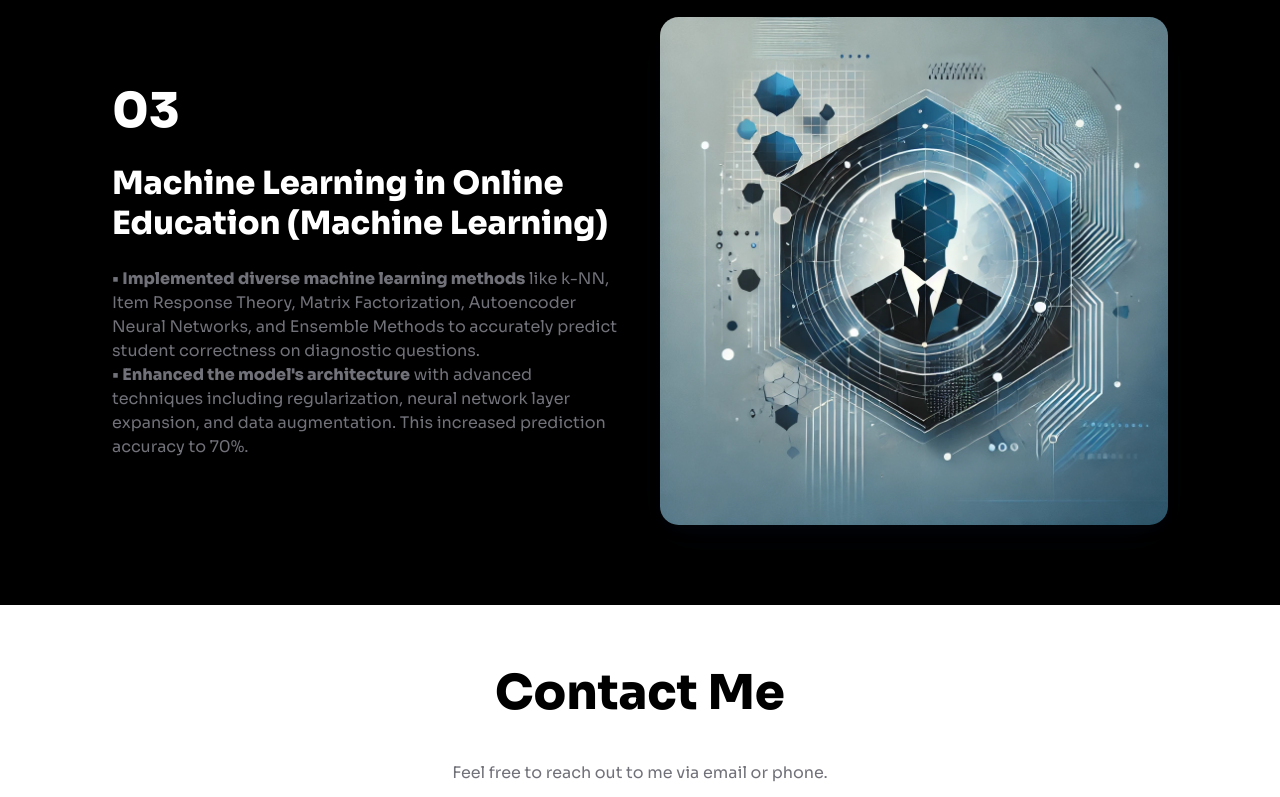
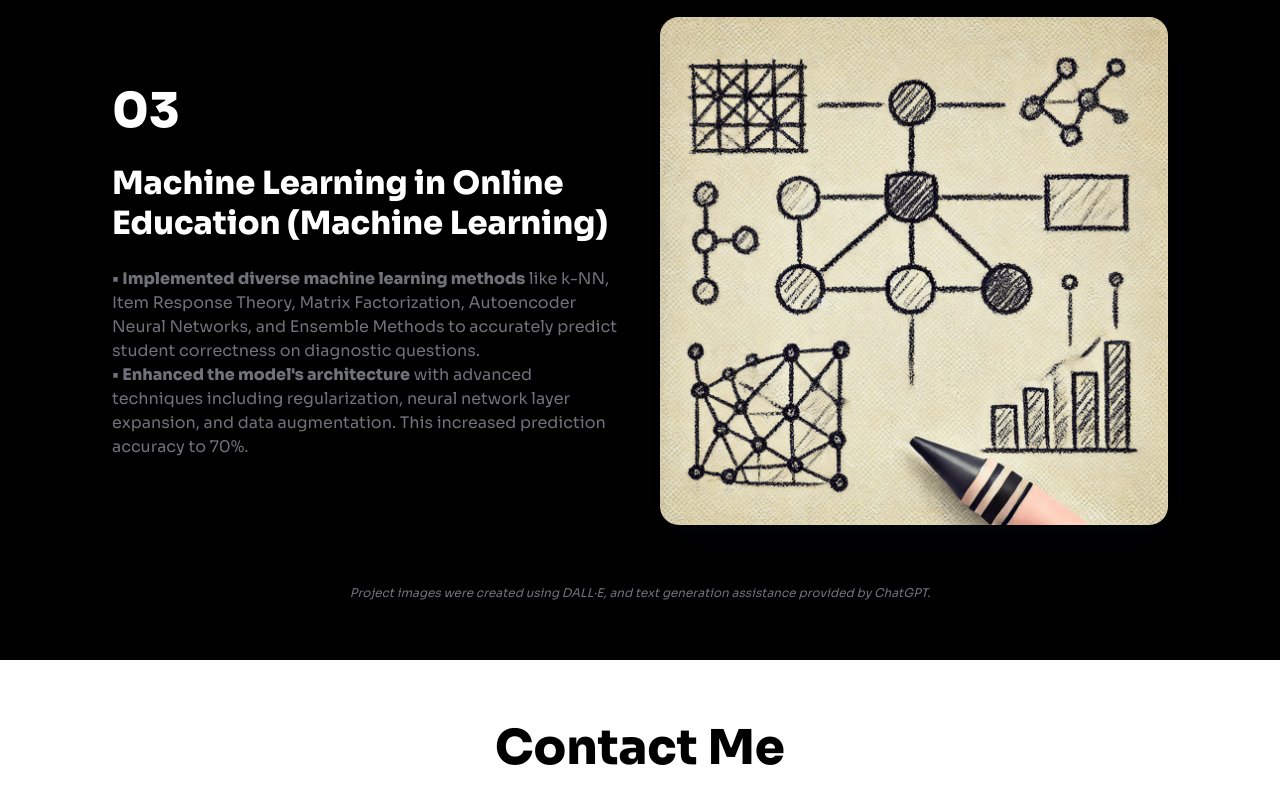
Before and after one commit to alan-zhao9655/personal-website, a React (Create React App) app: page / in a window 1280 px wide. Shown: the part 4748-5545 px from the top of the page. Built offline with nearby package versions, Linux system fonts and the light colour scheme.

Commit message:
Completed personal website

```diff
--- a/src/components/Projects.css
+++ b/src/components/Projects.css
@@ -123,3 +123,16 @@
 .project-item:nth-child(even) .project-image-container {
   order: 2;
 }
+
+/* Footnote */
+.footnote {
+  margin-top: 40px; /* Space it nicely from the content above */
+  text-align: center;
+  font-size: 12px;
+  color: #71717A; /* A subtle gray color to make it less prominent */
+}
+
+.footnote p {
+  margin: 0; /* Remove any default margin */
+  font-style: italic; /* Optional: italicize the text to give it a 'footnote' feel */
+}
--- a/src/components/Projects.js
+++ b/src/components/Projects.js
@@ -1,8 +1,8 @@
 import React from 'react';
 import './Projects.css';
 import project1Image from '../assets/transformer.png'; // Replace with your actual image paths
-import project2Image from '../assets/hero-image.jpg';
-import project3Image from '../assets/hero-image.jpg';
+import project2Image from '../assets/proejct2.png';
+import project3Image from '../assets/project3.png';
 
 const Projects = () => {
     return (
@@ -58,8 +58,11 @@ const Projects = () => {
                         </div>
                     </div>
                 </div>
+            </div>
+            <div class="footnote">
+                <p>Project images were created using DALL·E, and text generation assistance provided by ChatGPT.</p>
+            </div>
 
-            </div>
         </section>
     );
 }
```
Also changed, not shown: src/assets/proejct2.png (added), src/assets/project3.png (added).
